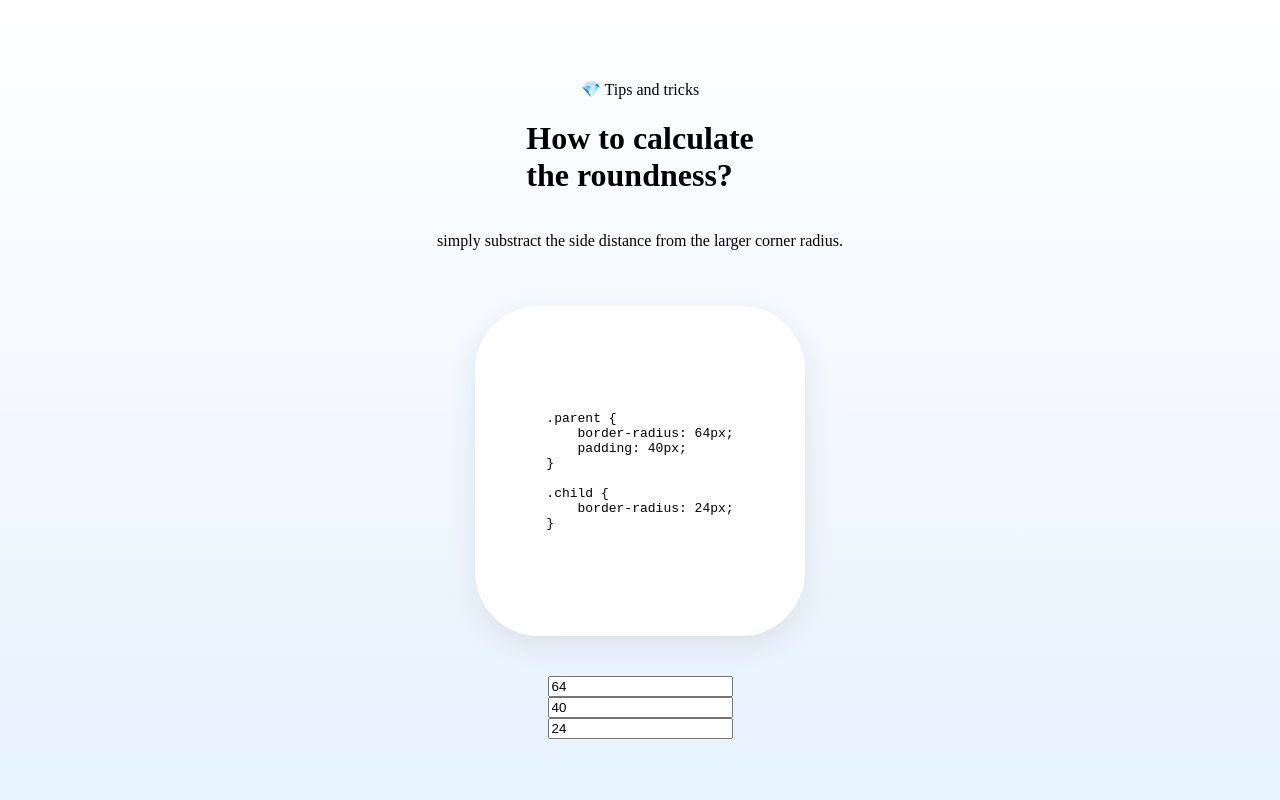
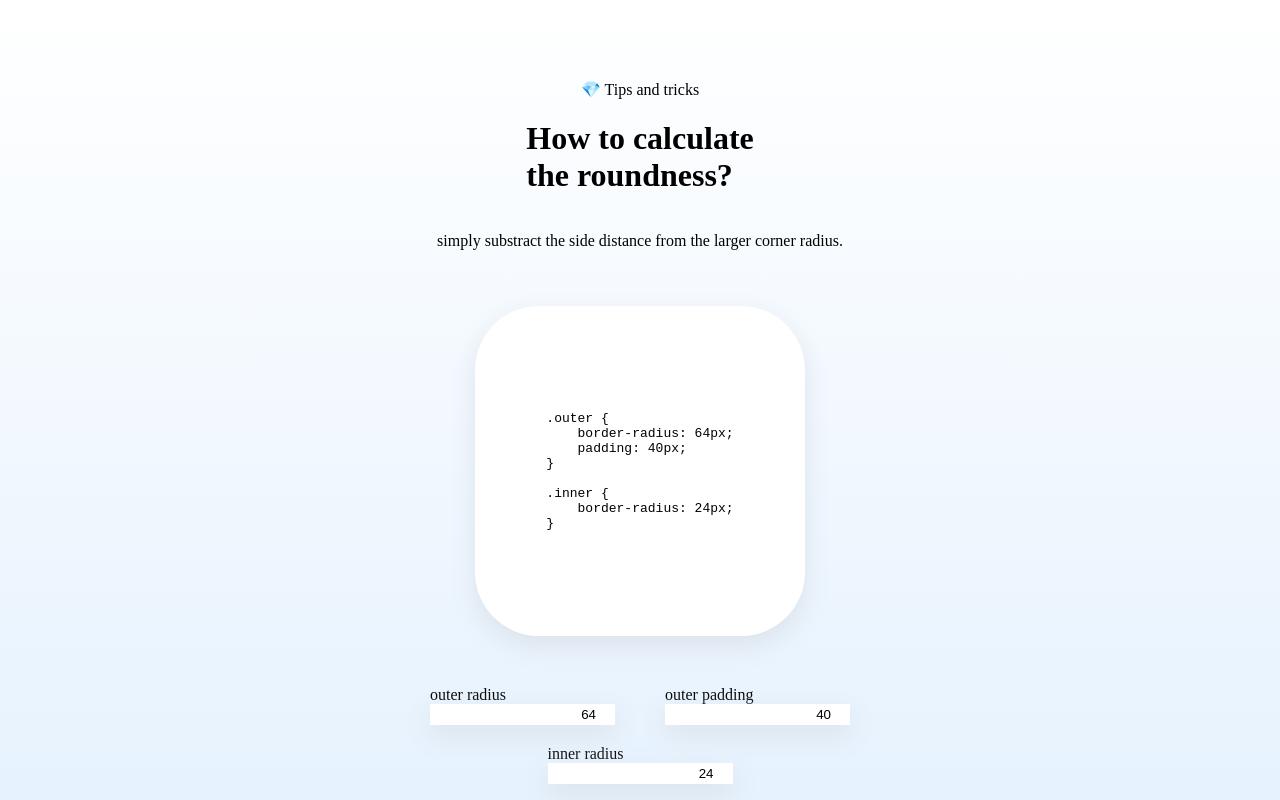
Before and after one commit to arjunkalburgi/roundness-calculator, a SvelteKit app: page / in a window 1280 px wide. Built offline with nearby package versions, Linux system fonts and the light colour scheme; a small style sheet from the web is missing.

Commit message:
input design

```diff
--- a/src/routes/+page.svelte
+++ b/src/routes/+page.svelte
@@ -1,7 +1,7 @@
 <script>
-    let parentRadius = 64;
-    let parentPadding = 40;
-    $: childRadius = parentRadius - parentPadding;
+    let outerRadius = 64;
+    let outerPadding = 40;
+    $: innerRadius = outerRadius - outerPadding;
 </script>
 
 <svelte:head>
@@ -17,23 +17,34 @@
     <span>💎 Tips and tricks</span>
     <h1>How to calculate <br /><b>the roundness?<b></h1>
     <p>simply substract the side distance from the larger corner radius.</p>
-    <div class="ex-sq" style="border-radius: {parentRadius}px; padding: {parentPadding}px;">
-        <pre class="language-css"  style="border-radius: {childRadius}px;">
+    <div class="ex-sq" style="border-radius: {outerRadius}px; padding: {outerPadding}px;">
+        <pre class="language-css"  style="border-radius: {innerRadius}px;">
             <code>
-<span class="token selector">.parent</span> <span class="token punctuation">{`{`}</span>
-    <span class="token property">border-radius</span><span class="token punctuation">:</span> {parentRadius}px<span class="token punctuation">;</span>
-    <span class="token property">padding</span><span class="token punctuation">:</span> {parentPadding}px<span class="token punctuation">;</span>
+<span class="token selector">.outer</span> <span class="token punctuation">{`{`}</span>
+    <span class="token property">border-radius</span><span class="token punctuation">:</span> {outerRadius}px<span class="token punctuation">;</span>
+    <span class="token property">padding</span><span class="token punctuation">:</span> {outerPadding}px<span class="token punctuation">;</span>
 <span class="token punctuation">{'}'}</span>
 
-<span class="token selector">.child</span> <span class="token punctuation">{'{'}</span>
-    <span class="token property">border-radius</span><span class="token punctuation">:</span> {childRadius}px<span class="token punctuation">;</span>
+<span class="token selector">.inner</span> <span class="token punctuation">{'{'}</span>
+    <span class="token property">border-radius</span><span class="token punctuation">:</span> {innerRadius}px<span class="token punctuation">;</span>
 <span class="token punctuation">{'}'}</span>
             </code>
         </pre>
     </div>
-    <input type="number" bind:value={parentRadius} />
-    <input type="number" bind:value={parentPadding} />
-    <input type="number" bind:value={childRadius} />
+    <div class="parent-controls">
+        <label>
+            <span>outer radius</span>
+            <input type="number" bind:value={outerRadius} />
+        </label>
+        <label>
+            <span>outer padding</span>
+            <input type="number" bind:value={outerPadding} />
+        </label>
+    </div>
+    <label>
+        <span>inner radius</span>
+        <input type="number" bind:value={innerRadius} />
+    </label>
 
     <!-- <blockquote class="twitter-tweet"><p lang="en" dir="ltr">🔥 It&#39;s one of those little things that I find extremely annoying in UI.<br>Learn how to properly round the corners of boxes within boxes.<br><br>A thread 👇 <a href="https://t.co/3MjBxGZG0q">pic.twitter.com/3MjBxGZG0q</a></p>&mdash; Michal Malewicz (@michalmalewicz) <a href="https://twitter.com/michalmalewicz/status/1587038731629797376?ref_src=twsrc%5Etfw">October 31, 2022</a></blockquote> <script async src="https://platform.twitter.com/widgets.js" charset="utf-8"></script>  -->
 </div>
@@ -67,4 +78,22 @@
         padding: 0;
         font-size: 13px;
     }
+
+    .parent-controls {
+        display: flex;
+        gap: 30px;
+    }
+
+    label {
+        display: flex;
+        flex-direction: column;
+        margin: 10px;
+    }
+
+    input {
+        border-color: white;
+        border-style: solid;
+        text-align: right;
+        filter: drop-shadow(0 10px 0.75rem #dbe2ea);
+    }
 </style>
```
